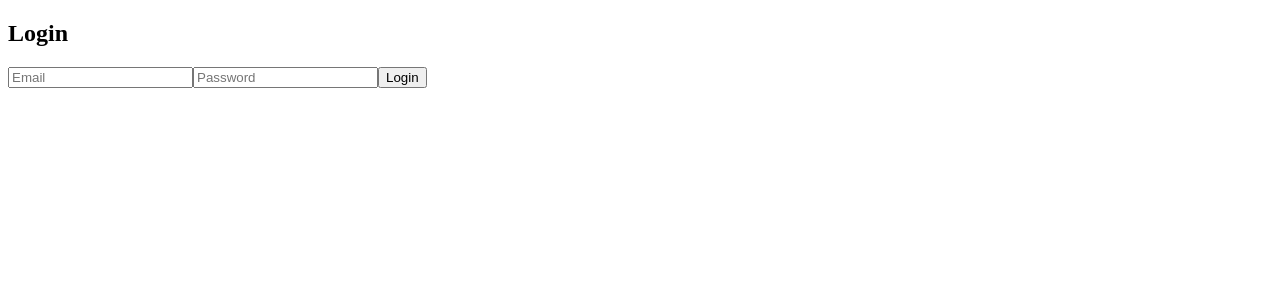
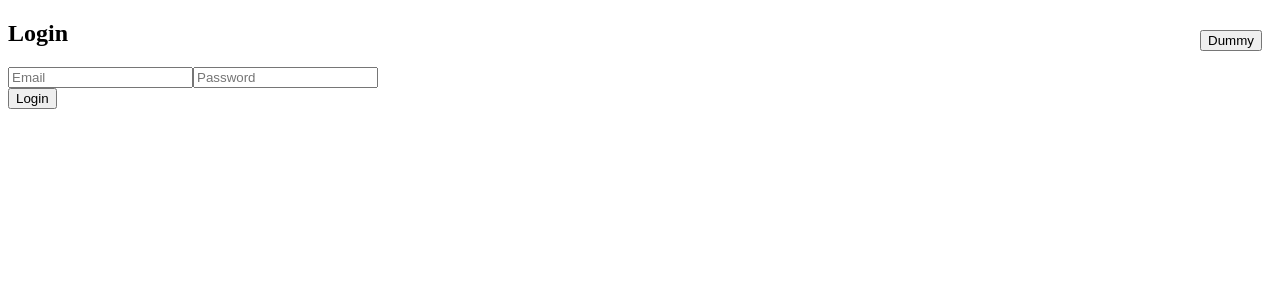
Before and after one commit to AgashJeeva/Product-Manager, a React (Vite) app in the folder product-manager-frontend/: page / in a window 1280 px wide. Shown: the top 300 px of the page. Built offline with nearby package versions, Linux system fonts and the light colour scheme.

Commit message:
feat: add Dummy page and integrate routing in App component

```diff
--- a/product-manager-frontend/src/App.jsx
+++ b/product-manager-frontend/src/App.jsx
@@ -1,12 +1,14 @@
-import {Routes, Route} from "react-router-dom";
+import { Routes, Route } from "react-router-dom";
 import Login from "./pages/Login";
 import Products from "./pages/Products";
+import Dummy from "./pages/Dummy";
 
 function App() {
   return (
     <Routes>
       <Route path="/" element={<Login />} />
       <Route path="/products" element={<Products />} />
+      <Route path="/dummy" element={<Dummy />} />
     </Routes>
   );
 }
--- /dev/null
+++ b/product-manager-frontend/src/pages/Dummy.jsx
@@ -0,0 +1,5 @@
+function Dummy() {
+  return <h2>This is Dummy Page</h2>;
+}
+
+export default Dummy;
--- a/product-manager-frontend/src/pages/Login.jsx
+++ b/product-manager-frontend/src/pages/Login.jsx
@@ -27,7 +27,10 @@ function Login() {
   };
 
   return (
-    <div>
+    <div style={{ position: "relative", height: "100vh" }}>
+      <button style={{ position: "absolute", top: "10px", right: "10px" }}>
+        Dummy{" "}
+      </button>
       <h2>Login</h2>
 
       <input
@@ -42,7 +45,9 @@ function Login() {
         onChange={(e) => setPassword(e.target.value)}
       />
 
-      <button onClick={handleLogin}>Login</button>
+      <div>
+        <button onClick={handleLogin}>Login</button>
+      </div>
     </div>
   );
 }
```
